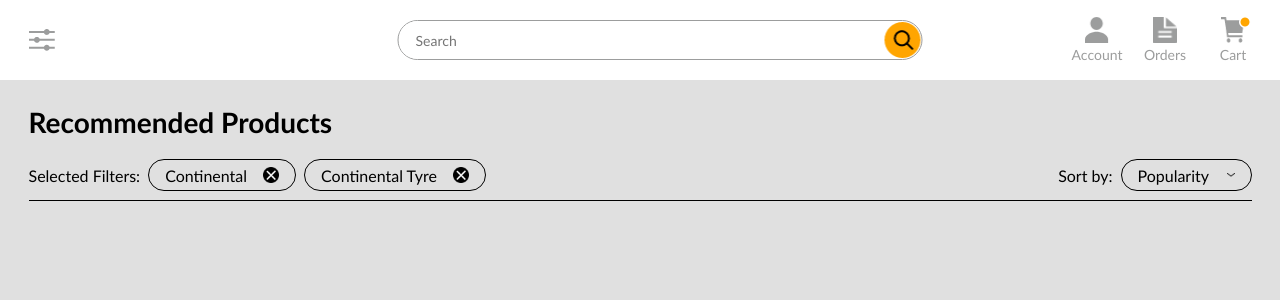
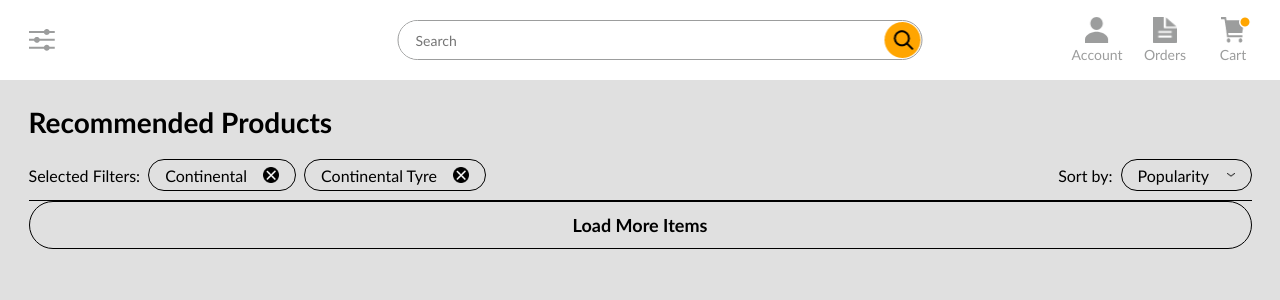
Before and after one commit to nihalvaria/this-is-dmg, a React (Create React App) app: page / in a window 1280 px wide. Shown: the top 300 px of the page. Built offline with nearby package versions, Linux system fonts and the light colour scheme.

Commit message:
Added full width button component

```diff
--- /dev/null
+++ b/src/Components/Common/FullWidthButton/FullWidthButton.jsx
@@ -0,0 +1,14 @@
+import React from 'react'
+import './FullWidthButton.scss'
+
+const FullWidthButton = props => {
+
+    return (
+        <div className="FullWidthButton flex">
+            <div className="clearfix-clicker" onClick={ props.handleClick } ></div>
+            <p>{ props.value }</p>
+        </div>
+    )
+}
+
+export default FullWidthButton
--- /dev/null
+++ b/src/Components/Common/FullWidthButton/FullWidthButton.scss
@@ -0,0 +1,16 @@
+.FullWidthButton {
+    width: inherit;
+    height: 48px;
+    border: 1px solid var( --quaternary-color );
+    border-radius: 48px;
+    font-size: 18px;
+    font-weight: bold;
+    position: relative;
+}
+
+
+@media only screen and ( max-width: 375px ) and ( orientation: portrait ) {
+    .FullWidthButton {
+        font-size: 14px;
+    }
+}
--- a/src/Pages/Home/Home.jsx
+++ b/src/Pages/Home/Home.jsx
@@ -2,6 +2,7 @@ import React from 'react'
 import './Home.scss'
 import Navbar from 'Containers/Navbar/Navbar'
 import Filter from 'Containers/Filter/Filter'
+import FullWidthButton from 'Components/Common/FullWidthButton/FullWidthButton'
 
 const Home = () => {
 
@@ -9,6 +10,7 @@ const Home = () => {
 		<div className="Home flex">
             <Navbar />
 			<Filter />
+			<FullWidthButton value={ 'Load More Items' } handleClick={ () => console.log( 'load more items' ) } />
         </div>
 	)
 }
--- a/src/Pages/Home/Home.scss
+++ b/src/Pages/Home/Home.scss
@@ -1,7 +1,8 @@
 .Home {
     height: 100%;
     width: 100%;
-    align-items: flex-start;
+    justify-content: flex-start;
+    flex-direction: column;
     background-color: var( --primary-color );
     padding: 80px 28.5px 0px 28.5px;
 }
```
